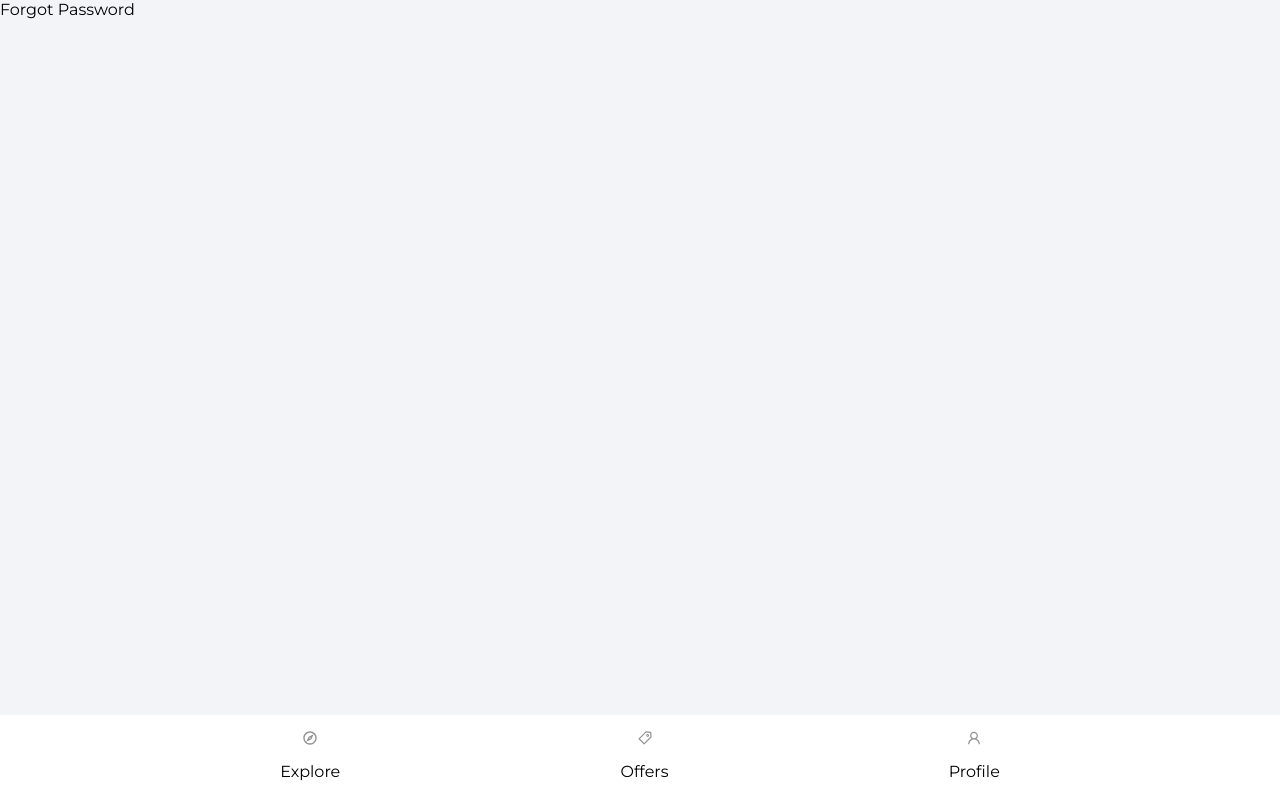
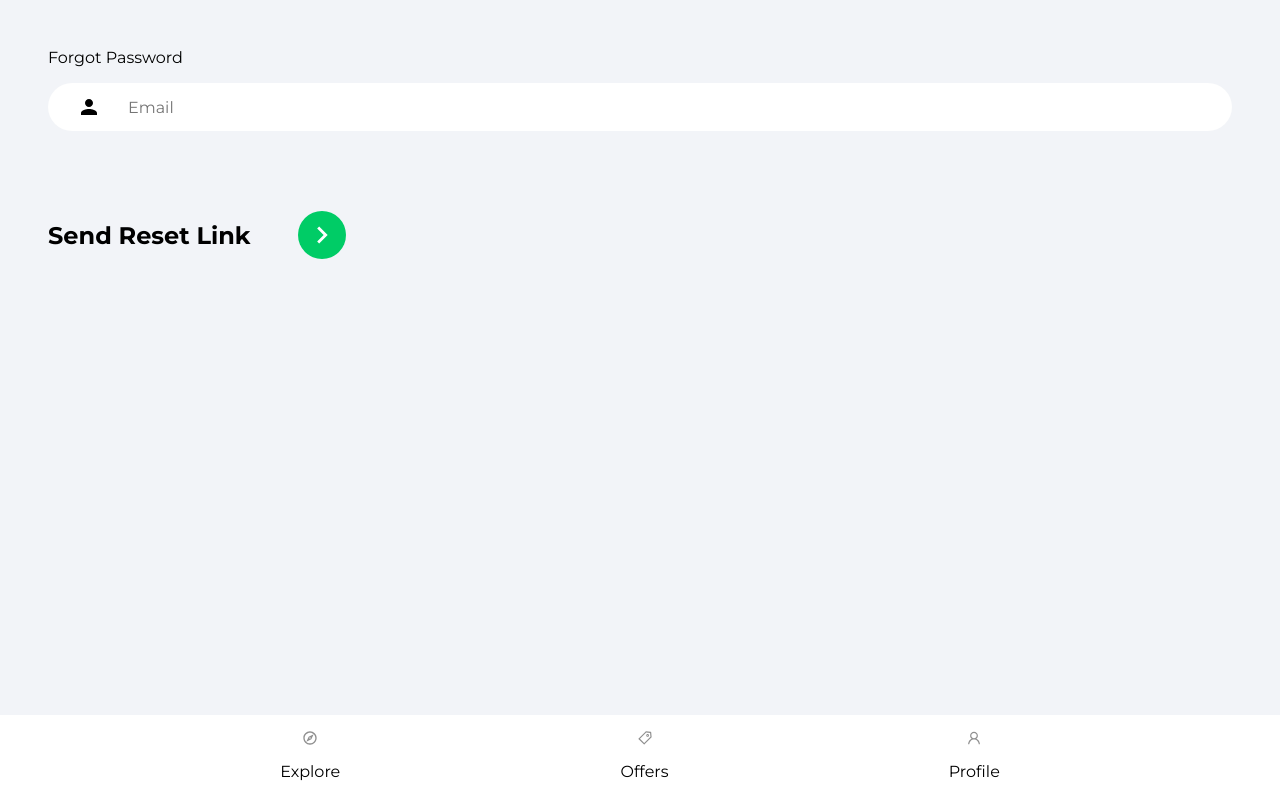
Before and after one commit to zulfiya-yumagulova/market-place, a React (Create React App) app: page /forgot-password in a window 1280 px wide. Built offline with nearby package versions, Linux system fonts and the light colour scheme.

Commit message:
profile component-done, forgot password functionality-done

```diff
--- a/src/App.js
+++ b/src/App.js
@@ -2,6 +2,7 @@
 import { ToastContainer, toast } from "react-toastify";
 import "react-toastify/dist/ReactToastify.css";
 import Navbar from "./Components/Navbar";
+import PrivateRoute from "./Components/PrivateRoute";
 import Explore from "./Pages/Explore";
 import Offers from "./Pages/Offers";
 import Profile from "./Pages/Profile";
@@ -16,7 +17,10 @@
         <Routes>
           <Route path="/" element={<Explore />} />
           <Route path="/offers" element={<Offers />} />
-          <Route path="/profile" element={<Profile />} />
+          <Route path="/profile" element={<PrivateRoute />}>
+            {" "}
+            <Route path="/profile" element={<Profile />} />
+          </Route>
           <Route path="/sign-in" element={<Signin />} />
           <Route path="/sign-up" element={<Signup />} />
           <Route path="/forgot-password" element={<ForgotPassword />} />
--- /dev/null
+++ b/src/Components/PrivateRoute.jsx
@@ -0,0 +1,16 @@
+import React from "react";
+import { Navigate, Outlet } from "react-router-dom";
+import { useAuthStatus } from "../Hooks/useAuthStatus";
+import Spinner from "./Spinner";
+
+const PrivateRoute = () => {
+  const { loggedIn, checkingStatus } = useAuthStatus();
+
+  if (checkingStatus) {
+    return <Spinner />;
+  }
+
+  return loggedIn ? <Outlet /> : <Navigate to="/sign-in" />;
+};
+
+export default PrivateRoute;
--- /dev/null
+++ b/src/Components/Spinner.jsx
@@ -0,0 +1,11 @@
+import React from "react";
+
+function Spinner() {
+  return (
+    <div className="loadingSinnerContainer">
+      <div className="loadingSpinner"></div>
+    </div>
+  );
+}
+
+export default Spinner;
--- /dev/null
+++ b/src/Hooks/useAuthStatus.js
@@ -0,0 +1,26 @@
+import React, { useEffect, useState, useRef } from "react";
+import { getAuth, onAuthStateChanged } from "firebase/auth";
+
+export const useAuthStatus = () => {
+  const [loggedIn, setLoggedIn] = useState(false);
+  const [checkingStatus, setCheckingStatus] = useState(true);
+  const isMounted = useRef(true);
+
+  useEffect(() => {
+    if (isMounted) {
+      const auth = getAuth();
+      onAuthStateChanged(auth, (user) => {
+        if (user) {
+          setLoggedIn(true);
+        }
+        setCheckingStatus(false);
+      });
+
+      return () => {
+        isMounted.current = false;
+      };
+    }
+  }, [isMounted]);
+
+  return { loggedIn, checkingStatus };
+};
--- a/src/Pages/ForgotPassword.jsx
+++ b/src/Pages/ForgotPassword.jsx
@@ -1,7 +1,51 @@
-import React from "react";
+import React, { useState } from "react";
+import { Link } from "react-router-dom";
+import { getAuth, sendPasswordResetEmail } from "firebase/auth";
+import { toast } from "react-toastify";
+import { ReactComponent as Arrow } from "../assets/svg/keyboardArrowRightIcon.svg";
 
 function ForgotPassword() {
-  return <div>Forgot Password</div>;
+  const [email, setEmail] = useState("");
+  const onChange = (e) => {
+    setEmail(e.target.value);
+  };
+
+  const onSubmit = async (e) => {
+    e.preventDefault();
+    try {
+      const auth = getAuth();
+      await sendPasswordResetEmail(auth, email);
+      toast.success("Email was sent");
+    } catch (error) {
+      toast.error("Could not send reset email");
+    }
+  };
+  return (
+    <div className="pageContainer">
+      <header>
+        <p className="pageHeaader">Forgot Password</p>
+      </header>
+      <main>
+        <form onSubmit={onSubmit}>
+          <input
+            type="email"
+            className="emailInput"
+            placeholder="Email"
+            id="email"
+            value={email}
+            onChange={onChange}
+          />
+          <Link className="forgotPasswordLink" to="/sign-in" />
+          <div className="signInBar">
+            <div className="signInText">Send Reset Link</div>
+            <button className="signInButton">
+              <Arrow fill="#ffffff" width="34px" height="34px" />
+            </button>
+          </div>
+        </form>
+      </main>
+    </div>
+  );
 }
 
 export default ForgotPassword;
```
